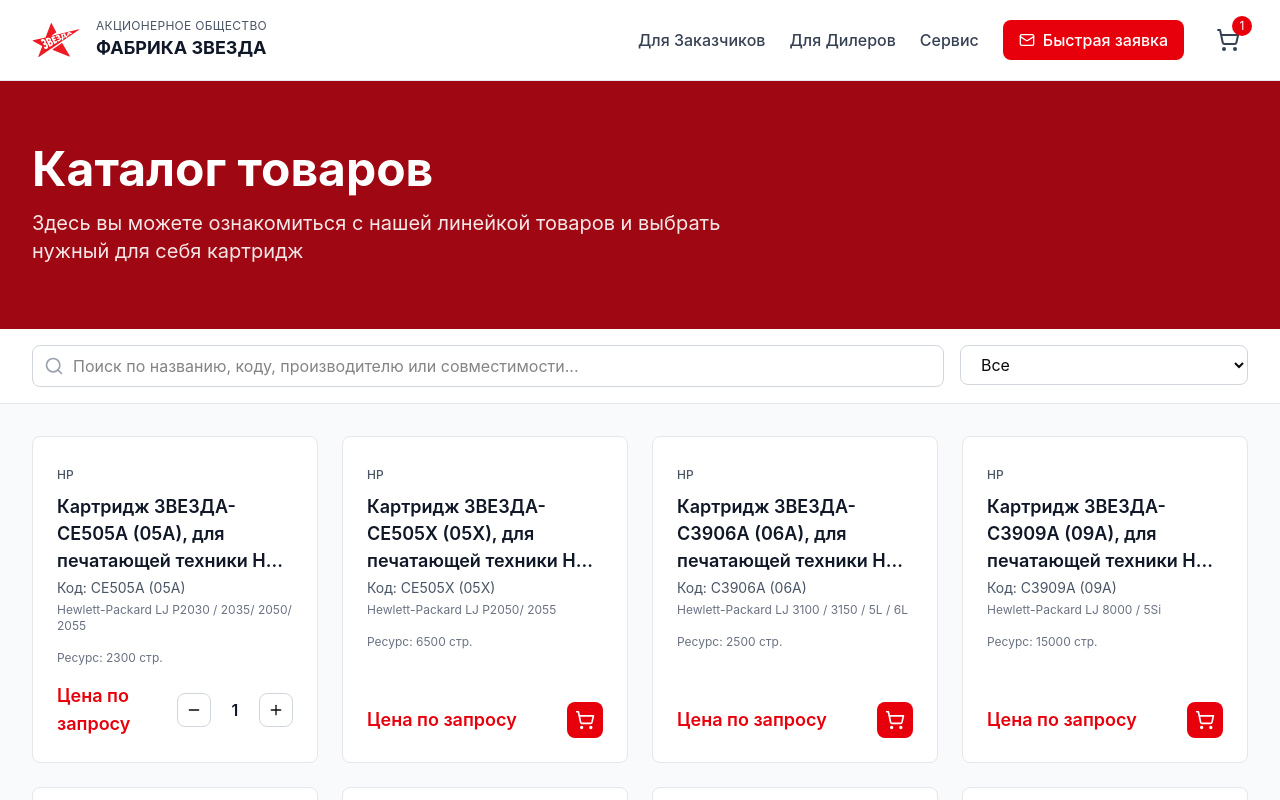
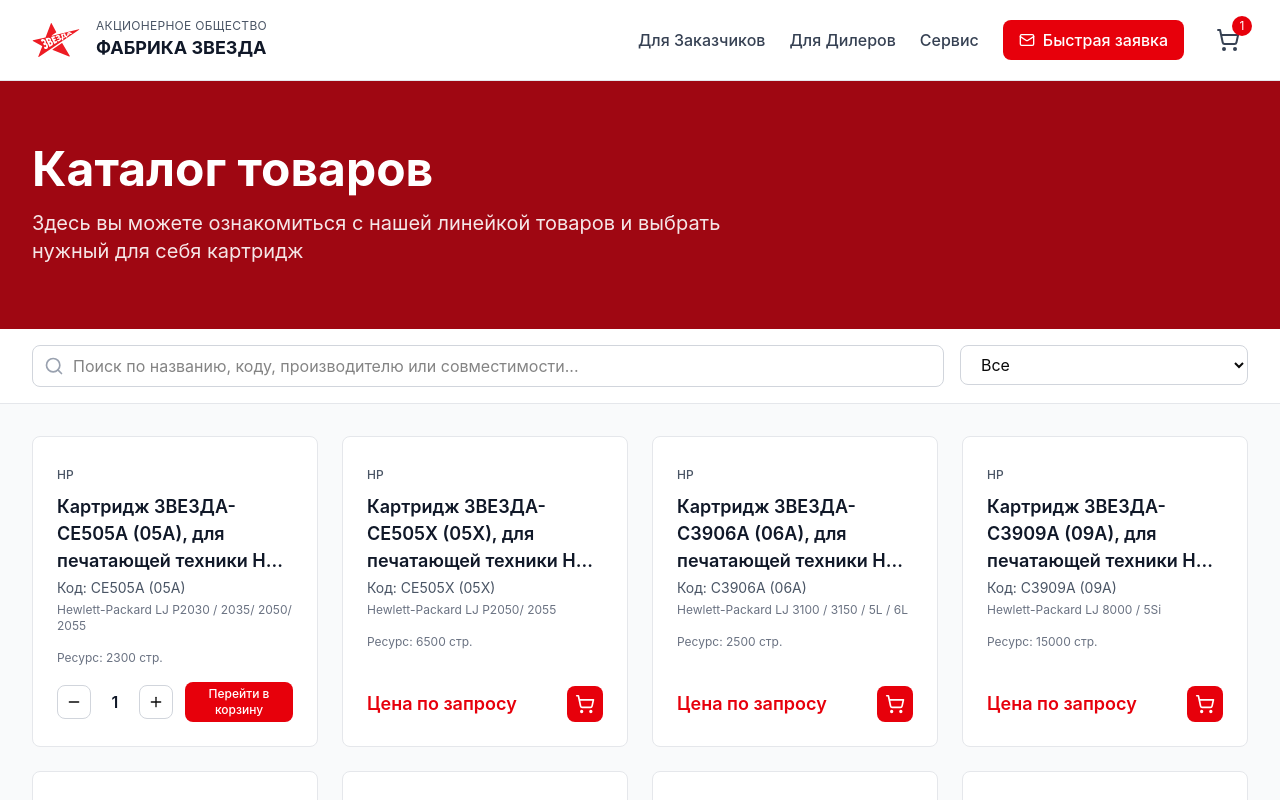
Before and after one commit to MatrixBiz/landing-page, a React (Vite) app: page /catalog in a window 1280 px wide. Both pictures are taken after a click on the button 275 px from the left and 700 px from the top of the page. Shown: the top 800 px of the page. Built offline with nearby package versions, Linux system fonts and the light colour scheme.

Commit message:
Catalog card update

```diff
--- a/src/app/pages/customers/CatalogPage.tsx
+++ b/src/app/pages/customers/CatalogPage.tsx
@@ -1,5 +1,6 @@
 import { useEffect, useMemo, useRef, useState } from "react";
 import { Minus, Plus, Search, ShoppingCart } from "lucide-react";
+import { Link } from "react-router";
 import { useCart } from "../../context/CartContext";
 import { catalogProducts } from "../../data/catalogProducts";
 
@@ -176,12 +177,8 @@
                             )}
 
                             <div className="mt-auto flex items-center justify-between">
-                                <div>
-                                    <span className="text-lg font-semibold text-red-600">
-                                        Цена по запросу
-                                    </span>
-                                </div>
                                 {addedQuantity > 0 ? (
+                                    <>
                                         <div className="flex items-center gap-2">
                                             <button
                                                 onClick={() =>
@@ -211,7 +208,20 @@
                                                 <Plus className="w-4 h-4" />
                                             </button>
                                         </div>
+                                        <Link
+                                            to="/cart"
+                                            className="ml-3 text-center px-1 py-1 bg-red-600 text-white rounded-lg hover:bg-red-700 transition-colors text-xs font-medium"
+                                        >
+                                            Перейти в корзину
+                                        </Link>
+                                    </>
                                 ) : (
+                                    <>
+                                        <div>
+                                            <span className="text-lg font-semibold text-red-600">
+                                                Цена по запросу
+                                            </span>
+                                        </div>
                                         <button
                                             onClick={() => handleAddToCart(product)}
                                             className="p-2 bg-red-600 text-white rounded-lg hover:bg-red-700 transition-colors"
@@ -219,6 +229,7 @@
                                         >
                                             <ShoppingCart className="w-5 h-5" />
                                         </button>
+                                    </>
                                 )}
                             </div>
                             </div>
```
Lines whose indentation alone changed are shown as unchanged.
